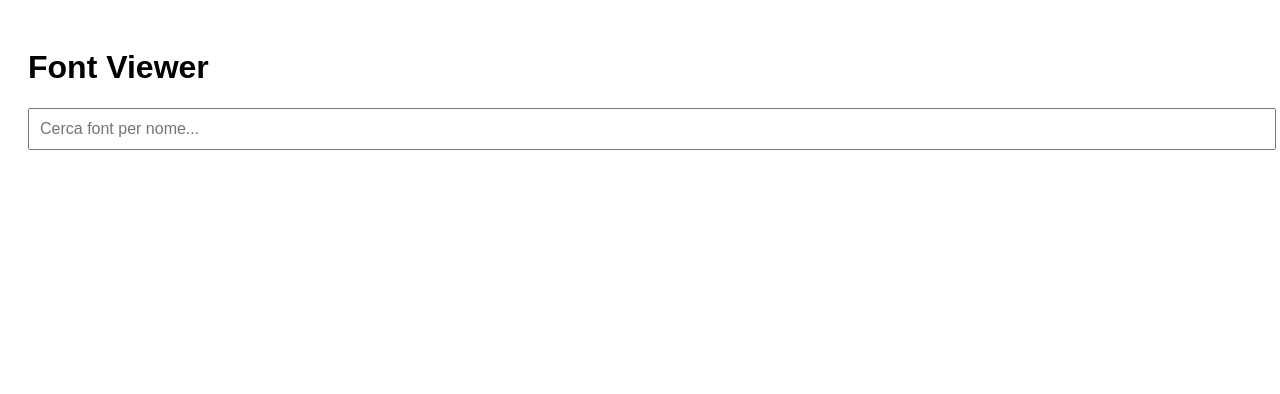
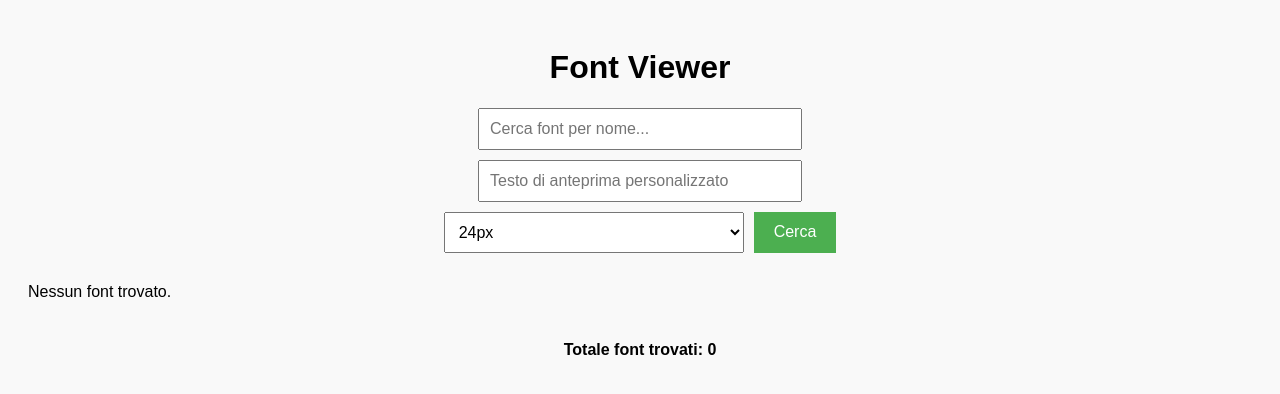
Before and after one commit to LScanferlato/font-viewer, a Flask app: page / in a window 1280 px wide. Shown: the top 394 px of the page. Run offline with Flask 3, Linux system fonts and the light colour scheme.

Commit message:
Update index.html

```diff
--- a/templates/index.html
+++ b/templates/index.html
@@ -7,41 +7,90 @@
         body {
             font-family: Arial, sans-serif;
             padding: 20px;
+            background-color: #f9f9f9;
+        }
+        h1 {
+            text-align: center;
+        }
+        form {
+            max-width: 600px;
+            margin: 0 auto 30px auto;
+            display: flex;
+            gap: 10px;
+            flex-wrap: wrap;
+            justify-content: center;
+        }
+        input[type="text"], select {
+            padding: 10px;
+            font-size: 16px;
+            width: 100%;
+            max-width: 300px;
+        }
+        button {
+            padding: 10px 20px;
+            font-size: 16px;
+            background-color: #4CAF50;
+            color: white;
+            border: none;
+            cursor: pointer;
         }
         .font-preview {
-            margin-bottom: 30px;
-            border-bottom: 1px solid #ccc;
-            padding-bottom: 10px;
+            background: white;
+            border-radius: 8px;
+            box-shadow: 0 2px 5px rgba(0,0,0,0.1);
+            padding: 20px;
+            margin-bottom: 20px;
         }
         .font-name {
             font-weight: bold;
+            margin-bottom: 10px;
         }
         .font-sample {
-            font-size: 24px;
             margin-top: 10px;
         }
-        #search {
-            margin-bottom: 20px;
-            padding: 10px;
-            width: 100%;
-            font-size: 16px;
+        .download-button {
+            margin-top: 10px;
+            display: inline-block;
+            background-color: #2196F3;
+            color: white;
+            padding: 8px 12px;
+            text-decoration: none;
+            border-radius: 4px;
+        }
+        .footer {
+            text-align: center;
+            margin-top: 40px;
+            font-weight: bold;
         }
     </style>
     <script>
-        function filterFonts() {
-            const input = document.getElementById('search').value.toLowerCase();
-            const previews = document.getElementsByClassName('font-preview');
-            for (let preview of previews) {
-                const name = preview.querySelector('.font-name').textContent.toLowerCase();
-                preview.style.display = name.includes(input) ? '' : 'none';
+        function updatePreviews() {
+            const text = document.getElementById('previewText').value;
+            const size = document.getElementById('fontSize').value;
+            const samples = document.getElementsByClassName('font-sample');
+            for (let sample of samples) {
+                sample.textContent = text || sample.getAttribute('data-font-name');
+                sample.style.fontSize = size + 'px';
             }
         }
     </script>
 </head>
 <body>
     <h1>Font Viewer</h1>
-    <input type="text" id="search" onkeyup="filterFonts()" placeholder="Cerca font per nome...">
+    <form method="get" action="/">
+        <input type="text" name="query" placeholder="Cerca font per nome..." value="{{ query }}">
+        <input type="text" id="previewText" placeholder="Testo di anteprima personalizzato" oninput="updatePreviews()">
+        <select id="fontSize" onchange="updatePreviews()">
+            <option value="24">24px</option>
+            <option value="32">32px</option>
+            <option value="40">40px</option>
+            <option value="48">48px</option>
+            <option value="60">60px</option>
+        </select>
+        <button type="submit">Cerca</button>
+    </form>
 
+    {% if fonts %}
         {% for font in fonts %}
             <div class="font-preview">
                 <p class="font-name">{{ font }}</p>
@@ -51,10 +100,18 @@
                         src: url("/fonts/{{ font }}");
                     }
                 </style>
-            <p class="font-sample" style="font-family: 'font{{ loop.index }}';">
-                Esempio di testo con questo font
+                <p class="font-sample" data-font-name="{{ font }}" style="font-family: 'font{{ loop.index }}'; font-size: 24px;">
+                    {{ font }}
                 </p>
+                <a class="download-button" href="/fonts/{{ font }}" download>Scarica Font</a>
             </div>
         {% endfor %}
+    {% else %}
+        <p>Nessun font trovato.</p>
+    {% endif %}
+
+    <div class="footer">
+        Totale font trovati: {{ fonts|length }}
+    </div>
 </body>
 </html>
```
Lines whose indentation alone changed are shown as unchanged.
